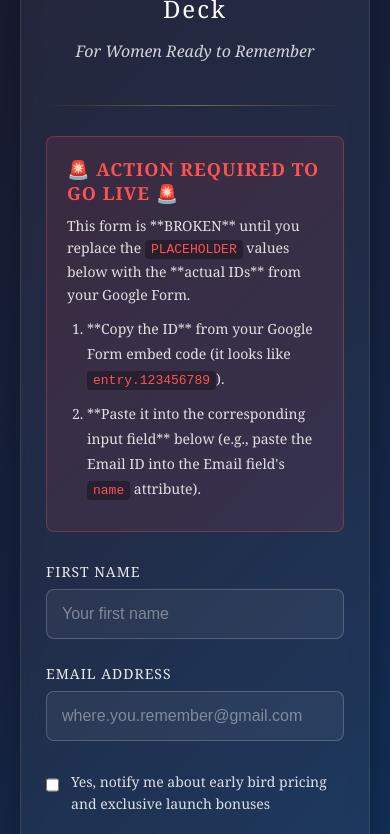
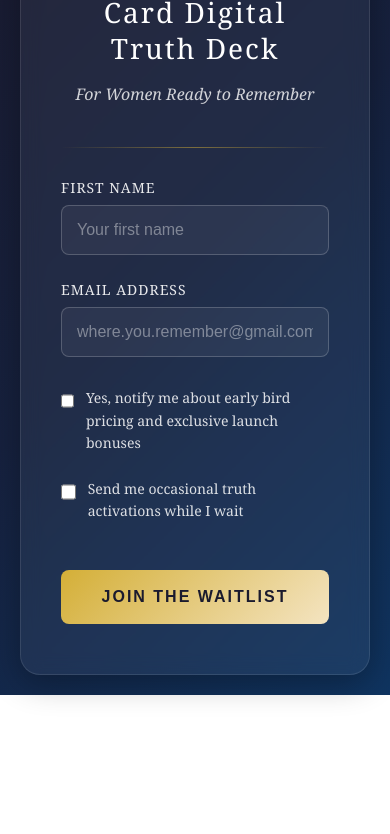
Before and after one commit to Milt37/Truth-Deck-Waitlist, a plain HTML site: page index.html in a window 390 px wide. Shown: the part 185-1019 px from the top of the page. After the commit the page ends 880 px from the top, so only its background shows below. Drawn offline with Linux system fonts and the light colour scheme.

Commit message:
Update index.html

```diff
--- a/index.html
+++ b/index.html
@@ -5,7 +5,7 @@
     <meta name="viewport" content="width=device-width, initial-scale=1.0">
     <title>33 Card Digital Truth Deck - Join the Waitlist</title>
     <style>
-        /* [Your CSS is here and remains unchanged] */
+        /* Your CSS is here and remains unchanged */
         * {
             margin: 0;
             padding: 0;
@@ -200,63 +200,6 @@
             background: linear-gradient(90deg, transparent, rgba(212, 175, 55, 0.5), transparent);
             margin: 30px 0;
         }
-
-        .instructions {
-            background: rgba(255, 82, 82, 0.1); /* Changed to red for urgent action */
-            border: 1px solid rgba(255, 82, 82, 0.3);
-            padding: 20px;
-            border-radius: 8px;
-            margin-bottom: 30px;
-        }
-
-        .instructions h3 {
-            color: #ff5252; /* Changed color for urgency */
-            font-size: 18px;
-            margin-bottom: 10px;
-            text-transform: uppercase;
-            letter-spacing: 1px;
-        }
-
-        .instructions p {
-            font-size: 14px;
-            line-height: 1.6;
-            color: rgba(255, 255, 255, 0.85);
-            margin-bottom: 10px;
-        }
-
-        .instructions code {
-            background: rgba(0, 0, 0, 0.3);
-            padding: 2px 6px;
-            border-radius: 4px;
-            font-family: monospace;
-            font-size: 13px;
-            color: #ff5252; /* Changed color for urgency */
-        }
-
-        .instructions ol {
-            margin-left: 20px;
-            font-size: 14px;
-            line-height: 1.8;
-            color: rgba(255, 255, 255, 0.85);
-        }
-
-        .instructions li {
-            margin-bottom: 8px;
-        }
-
-        @media (max-width: 600px) {
-            .container {
-                padding: 40px 25px;
-            }
-
-            .number {
-                font-size: 56px;
-            }
-
-            h1 {
-                font-size: 24px;
-            }
-        }
     </style>
 </head>
 <body>
@@ -268,36 +211,27 @@
 
             <div class="divider"></div>
 
-            <div class="instructions">
-                <h3>🚨 ACTION REQUIRED TO GO LIVE 🚨</h3>
-                <p>This form is **BROKEN** until you replace the <code>PLACEHOLDER</code> values below with the **actual IDs** from your Google Form.</p>
-                <ol>
-                    <li>**Copy the ID** from your Google Form embed code (it looks like <code>entry.123456789</code>).</li>
-                    <li>**Paste it into the corresponding input field** below (e.g., paste the Email ID into the Email field's <code>name</code> attribute).</li>
-                </ol>
-            </div>
-
             <div id="errorMessage" class="error-message"></div>
 
             <form id="waitlistForm">
                 <div class="form-group">
                     <label for="firstName">First Name</label>
-                    <input type="text" id="firstName" name="ENTRY_ID_FIRST_NAME" required placeholder="Your first name">
+                    <input type="text" id="firstName" name="entry.674810425" required placeholder="Your first name">
                 </div>
 
                 <div class="form-group">
                     <label for="email">Email Address</label>
-                    <input type="email" id="email" name="ENTRY_ID_EMAIL" required placeholder="where.you.remember@gmail.com">
+                    <input type="email" id="email" name="entry.946015127" required placeholder="where.you.remember@gmail.com">
                 </div>
 
                 <div class="checkbox-group">
                     <div class="checkbox-wrapper">
-                        <input type="checkbox" id="earlyBird" name="ENTRY_ID_EARLY_BIRD" value="Yes">
+                        <input type="checkbox" id="earlyBird" name="entry.403543284" value="Yes">
                         <label for="earlyBird" class="checkbox-label">Yes, notify me about early bird pricing and exclusive launch bonuses</label>
                     </div>
 
                     <div class="checkbox-wrapper">
-                        <input type="checkbox" id="inspiration" name="ENTRY_ID_INSPIRATION" value="Yes">
+                        <input type="checkbox" id="inspiration" name="entry.44804308" value="Yes">
                         <label for="inspiration" class="checkbox-label">Send me occasional truth activations while I wait</label>
                     </div>
                 </div>
@@ -315,8 +249,7 @@
     </div>
 
     <script>
-        // 🚨 STEP 1: YOUR GOOGLE FORM SUBMISSION ENDPOINT IS NOW CORRECTLY SET 🚨
-        // It comes from the URL you provided, with /viewform changed to /formResponse.
+        // FORM ACTION URL IS CORRECT
         const GOOGLE_FORM_ACTION_URL = 'https://docs.google.com/forms/d/e/1FAIpQLSchQl4r_QXmpIH8zJJcOXkaE3RhssyMs0n09Q-FPTcSyKqr4g/formResponse';
 
         const form = document.getElementById('waitlistForm');
@@ -328,33 +261,23 @@
         form.addEventListener('submit', async function(e) {
             e.preventDefault();
 
-            // Check if any placeholder IDs were missed
-            const checkPlaceholders = ['ENTRY_ID_FIRST_NAME', 'ENTRY_ID_EMAIL', 'ENTRY_ID_EARLY_BIRD', 'ENTRY_ID_INSPIRATION'];
-            const formData = new FormData(form);
-
-            for (const key of checkPlaceholders) {
-                if (form.querySelector(`[name="${key}"]`)) {
-                    errorMessage.textContent = 'Configuration Error: Please replace all "ENTRY_ID_..." placeholders in the HTML with the actual Google Form field IDs.';
-                    errorMessage.classList.add('show');
-                    return;
-                }
-            }
-
             errorMessage.classList.remove('show');
             submitBtn.disabled = true;
             submitBtn.textContent = 'Joining...';
 
+            // Collect form data
+            const formData = new FormData(form);
+
             try {
                 // Submit the data to the Google Form endpoint
+                // We use 'no-cors' mode as we are submitting cross-origin, and expect a simple status 0/success.
                 const response = await fetch(GOOGLE_FORM_ACTION_URL, {
                     method: 'POST',
-                    mode: 'no-cors', // This is necessary for cross-domain submission to Google Forms
+                    mode: 'no-cors',
                     body: new URLSearchParams(formData)
                 });
 
-                // Since we use 'no-cors', we assume success if the fetch operation completes without network errors.
-
-                // Show custom success message
+                // Show custom success message on successful fetch completion (regardless of response status in no-cors mode)
                 setTimeout(() => {
                     formContainer.style.display = 'none';
                     successMessage.classList.add('show');
@@ -362,7 +285,7 @@
 
             } catch (error) {
                 console.error('Submission error:', error);
-                errorMessage.textContent = 'Something went wrong while submitting. Please try again.';
+                errorMessage.textContent = 'A network error occurred. Please check your internet connection and try again.';
                 errorMessage.classList.add('show');
                 submitBtn.disabled = false;
                 submitBtn.textContent = 'Join the Waitlist';
```
